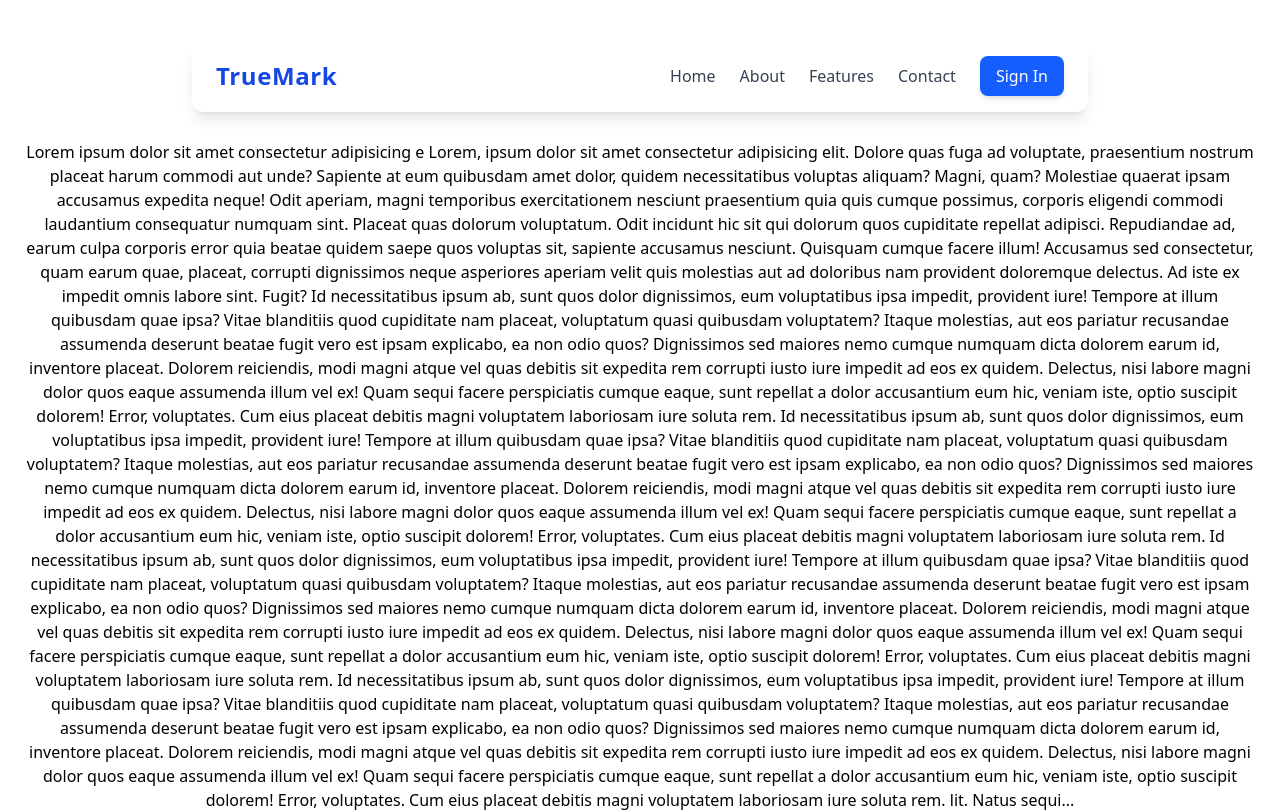
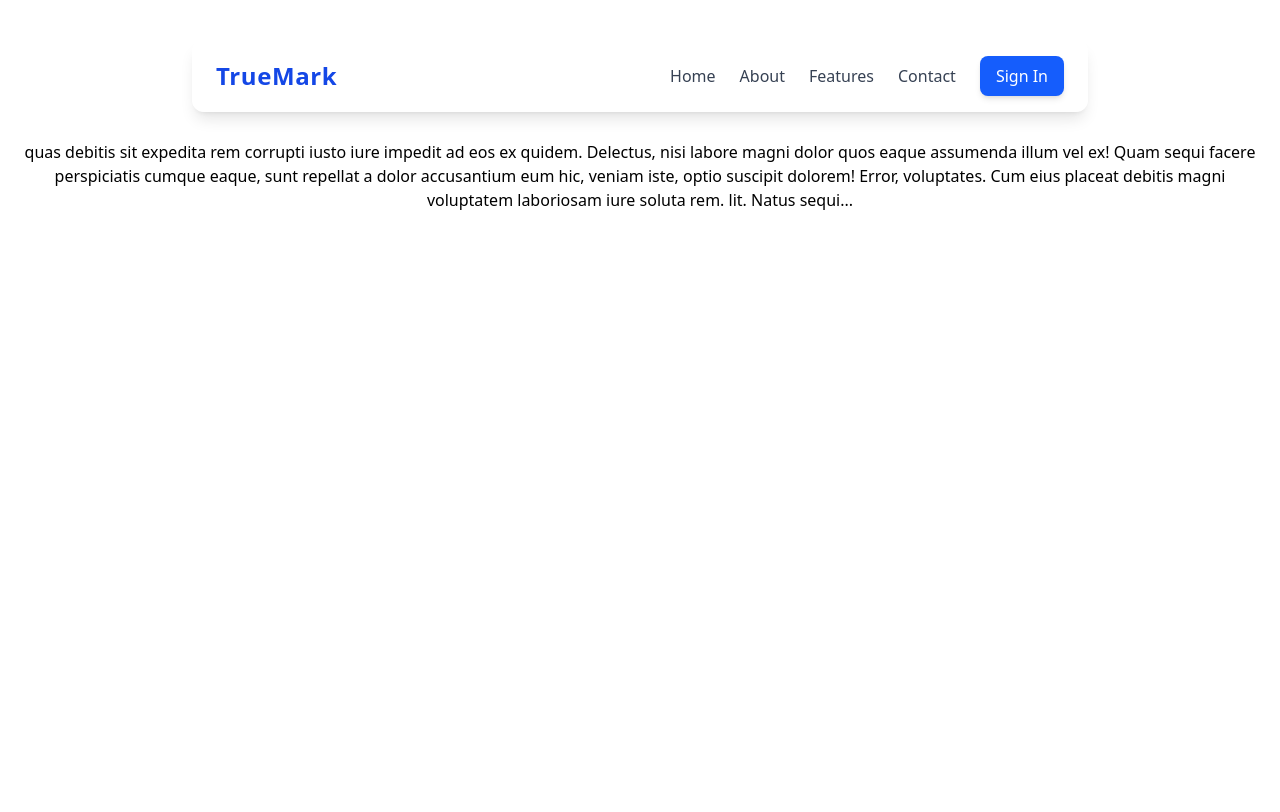
Before and after one commit to Vishnu-raghav/TrueMark, a React app in the folder Frontend/: page / in a window 1280 px wide. Built offline with nearby package versions, Linux system fonts and the light colour scheme; no server answers; the HTML template or start-up script is replaced by a standard one.

Commit message:
feat: update App component layout, remove placeholder text, and add new page components for member and organization dashboards

```diff
--- a/Frontend/src/App.jsx
+++ b/Frontend/src/App.jsx
@@ -5,26 +5,7 @@ function App() {
     <>
       <Header />
       <div className="pt-[140px] max-w-8xl mx-auto px-6">
-        Lorem ipsum dolor sit amet consectetur adipisicing e
-          Lorem, ipsum dolor sit amet consectetur adipisicing elit. Dolore quas fuga ad voluptate, praesentium nostrum placeat harum commodi aut unde? Sapiente at eum quibusdam amet dolor, quidem necessitatibus voluptas aliquam?
-          Magni, quam? Molestiae quaerat ipsam accusamus expedita neque! Odit aperiam, magni temporibus exercitationem nesciunt praesentium quia quis cumque possimus, corporis eligendi commodi laudantium consequatur numquam sint. Placeat quas dolorum voluptatum.
-          Odit incidunt hic sit qui dolorum quos cupiditate repellat adipisci. Repudiandae ad, earum culpa corporis error quia beatae quidem saepe quos voluptas sit, sapiente accusamus nesciunt. Quisquam cumque facere illum!
-          Accusamus sed consectetur, quam earum quae, placeat, corrupti dignissimos neque asperiores aperiam velit quis molestias aut ad doloribus nam provident doloremque delectus. Ad iste ex impedit omnis labore sint. Fugit?
-          Id necessitatibus ipsum ab, sunt quos dolor dignissimos, eum voluptatibus ipsa impedit, provident iure! Tempore at illum quibusdam quae ipsa? Vitae blanditiis quod cupiditate nam placeat, voluptatum quasi quibusdam voluptatem?
-          Itaque molestias, aut eos pariatur recusandae assumenda deserunt beatae fugit vero est ipsam explicabo, ea non odio quos? Dignissimos sed maiores nemo cumque numquam dicta dolorem earum id, inventore placeat.
-          Dolorem reiciendis, modi magni atque vel quas debitis sit expedita rem corrupti iusto iure impedit ad eos ex quidem. Delectus, nisi labore magni dolor quos eaque assumenda illum vel ex!
-          Quam sequi facere perspiciatis cumque eaque, sunt repellat a dolor accusantium eum hic, veniam iste, optio suscipit dolorem! Error, voluptates. Cum eius placeat debitis magni voluptatem laboriosam iure soluta rem.
-          Id necessitatibus ipsum ab, sunt quos dolor dignissimos, eum voluptatibus ipsa impedit, provident iure! Tempore at illum quibusdam quae ipsa? Vitae blanditiis quod cupiditate nam placeat, voluptatum quasi quibusdam voluptatem?
-          Itaque molestias, aut eos pariatur recusandae assumenda deserunt beatae fugit vero est ipsam explicabo, ea non odio quos? Dignissimos sed maiores nemo cumque numquam dicta dolorem earum id, inventore placeat.
-          Dolorem reiciendis, modi magni atque vel quas debitis sit expedita rem corrupti iusto iure impedit ad eos ex quidem. Delectus, nisi labore magni dolor quos eaque assumenda illum vel ex!
-          Quam sequi facere perspiciatis cumque eaque, sunt repellat a dolor accusantium eum hic, veniam iste, optio suscipit dolorem! Error, voluptates. Cum eius placeat debitis magni voluptatem laboriosam iure soluta rem.
-          Id necessitatibus ipsum ab, sunt quos dolor dignissimos, eum voluptatibus ipsa impedit, provident iure! Tempore at illum quibusdam quae ipsa? Vitae blanditiis quod cupiditate nam placeat, voluptatum quasi quibusdam voluptatem?
-          Itaque molestias, aut eos pariatur recusandae assumenda deserunt beatae fugit vero est ipsam explicabo, ea non odio quos? Dignissimos sed maiores nemo cumque numquam dicta dolorem earum id, inventore placeat.
-          Dolorem reiciendis, modi magni atque vel quas debitis sit expedita rem corrupti iusto iure impedit ad eos ex quidem. Delectus, nisi labore magni dolor quos eaque assumenda illum vel ex!
-          Quam sequi facere perspiciatis cumque eaque, sunt repellat a dolor accusantium eum hic, veniam iste, optio suscipit dolorem! Error, voluptates. Cum eius placeat debitis magni voluptatem laboriosam iure soluta rem.
-          Id necessitatibus ipsum ab, sunt quos dolor dignissimos, eum voluptatibus ipsa impedit, provident iure! Tempore at illum quibusdam quae ipsa? Vitae blanditiis quod cupiditate nam placeat, voluptatum quasi quibusdam voluptatem?
-          Itaque molestias, aut eos pariatur recusandae assumenda deserunt beatae fugit vero est ipsam explicabo, ea non odio quos? Dignissimos sed maiores nemo cumque numquam dicta dolorem earum id, inventore placeat.
-          Dolorem reiciendis, modi magni atque vel quas debitis sit expedita rem corrupti iusto iure impedit ad eos ex quidem. Delectus, nisi labore magni dolor quos eaque assumenda illum vel ex!
+         quas debitis sit expedita rem corrupti iusto iure impedit ad eos ex quidem. Delectus, nisi labore magni dolor quos eaque assumenda illum vel ex!
           Quam sequi facere perspiciatis cumque eaque, sunt repellat a dolor accusantium eum hic, veniam iste, optio suscipit dolorem! Error, voluptates. Cum eius placeat debitis magni voluptatem laboriosam iure soluta rem.
           lit. Natus sequi...
         {/* rest of your content */}
```
Also changed, not shown: Frontend/src/pages/Dashboard/member/memberHome.jsx (added), Frontend/src/pages/Dashboard/member/memberProfile.jsx (added), Frontend/src/pages/Dashboard/org/OrgHome.jsx (added), Frontend/src/pages/Dashboard/org/OrgSettings.jsx (added), Frontend/src/pages/public/About.jsx (added), Frontend/src/pages/public/Contact.jsx (added), Frontend/src/pages/public/Home.jsx (added), Frontend/src/pages/public/SignIn.jsx (added), Frontend/src/pages/public/SignUp.jsx (added).
